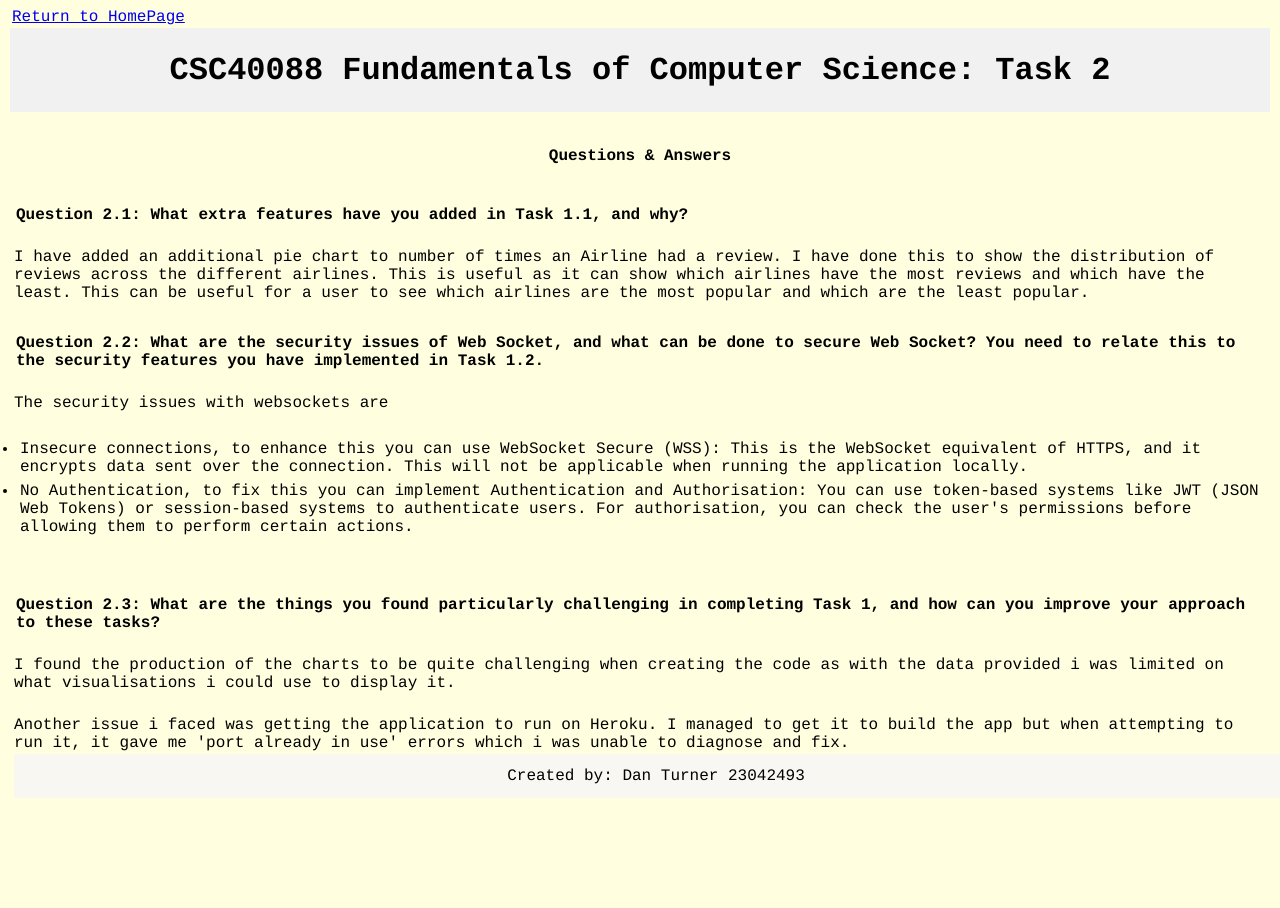
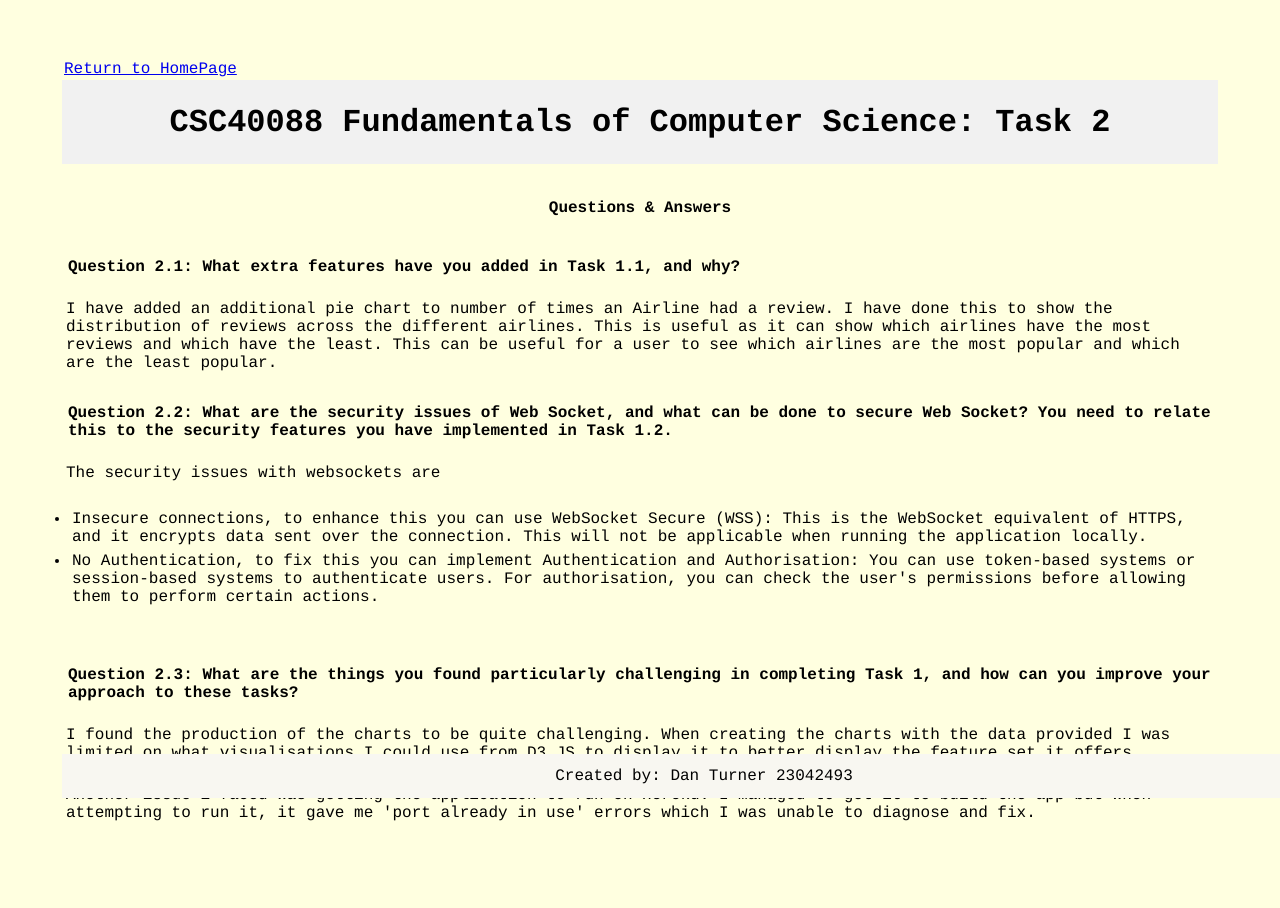
Before and after one commit to thedanturner/FlaskApp, a Flask app: page /report in a window 1280 px wide; the page is wider, and only the part inside the window is pictured. Before the commit the page ends 798 px from the top of that part, so only its background shows below. Run offline with Flask 3, Linux system fonts and the light colour scheme; some libraries are stand-ins or nearby versions.

Commit message:
updated layout to pages

```diff
--- a/templates/basic.html
+++ b/templates/basic.html
@@ -6,6 +6,8 @@
 	<link rel="stylesheet" type="text/css" href="/static/css/style.css" />
 
   </head>
+  <body>
+  <div id="page-wrap">
   <a href="/">Return to HomePage</a>
     <div class=heading><h1>
       Twitter US Airline Sentiment
@@ -34,7 +36,7 @@
         {% endfor %}
       </tbody>
     </table>
-
+  </div>
   </body>
 
 </html>
--- a/templates/index.html
+++ b/templates/index.html
@@ -6,6 +6,7 @@
     <script type="text/javascript" src="https://d3js.org/d3.v4.min.js"></script>
 </head>
 <body>
+    <div id="page-wrap">
     <div class="heading">
         <h1>Python Flask Application</h1>
     </div>
@@ -34,6 +35,7 @@
         <div>
             <a href="/report">Report</a>
     </div>
+    </div>
 </body>
 <footer>
     <p>Created by: Dan Turner 23042493</p>
--- a/templates/report.html
+++ b/templates/report.html
@@ -6,6 +6,7 @@
     <script type="text/javascript" src="https://d3js.org/d3.v4.min.js"></script>
 </head>
 <body>
+    <div id="page-wrap">
     <a href="/">Return to HomePage</a>
     <div class="heading">
         <h1>CSC40088 Fundamentals of Computer Science: Task 2</h1>
@@ -23,15 +24,16 @@
         <p>The security issues with websockets are</p>
         <ul>
             <li>Insecure connections, to enhance this you can use WebSocket Secure (WSS): This is the WebSocket equivalent of HTTPS, and it encrypts data sent over the connection. This will not be applicable when running the application locally.</li>
-            <li>No Authentication, to fix this you can implement Authentication and Authorisation: You can use token-based systems like JWT (JSON Web Tokens) or session-based systems to authenticate users. For authorisation, you can check the user's permissions before allowing them to perform certain actions.</li>
+            <li>No Authentication, to fix this you can implement Authentication and Authorisation: You can use token-based systems or session-based systems to authenticate users. For authorisation, you can check the user's permissions before allowing them to perform certain actions.</li>
         </ul>
              </p>
     </div>
     <div class="question">
         <h2>Question 2.3: What are the things you found particularly challenging in completing Task 1, and how can you improve your approach to these tasks?</h2>
-        <p>I found the production of the charts to be quite challenging when creating the code as with the data provided i was limited on what visualisations i could use to display it. </p>
-        <p>Another issue i faced was getting the application to run on Heroku. I managed to get it to build the app but when attempting to run it, it gave me 'port already in use' errors which i was unable to diagnose and fix.</p>
-</body>
+        <p>I found the production of the charts to be quite challenging. When creating the charts with the data provided I was limited on what visualisations I could use from D3.JS to display it to better display the feature set it offers. </p>
+        <p>Another issue i faced was getting the application to run on Heroku. I managed to get it to build the app but when attempting to run it, it gave me 'port already in use' errors which I was unable to diagnose and fix.</p>
+        </div>
+    </body>
 <footer>
     <p>Created by: Dan Turner 23042493</p>
 </footer>
--- a/templates/websocket.html
+++ b/templates/websocket.html
@@ -54,9 +54,12 @@
                 socket.emit('disconnect_request');
                 return false;
             });
+
+        });
     </script>
 </head>
 <body>
+    <div id="page-wrap">
     <a href="/">Return to HomePage</a>
     <div class="heading">
         <h1>WebSocket Demo</h1>
@@ -78,7 +81,8 @@
     <br>
     <h2 style="background-color:white;">Logs</h2>
     <div id="log" ></div>
-    </body>
+    </div>
+</body>
 <footer>
     <p>Created by: Dan Turner 23042493</p>
 </footer>
```
